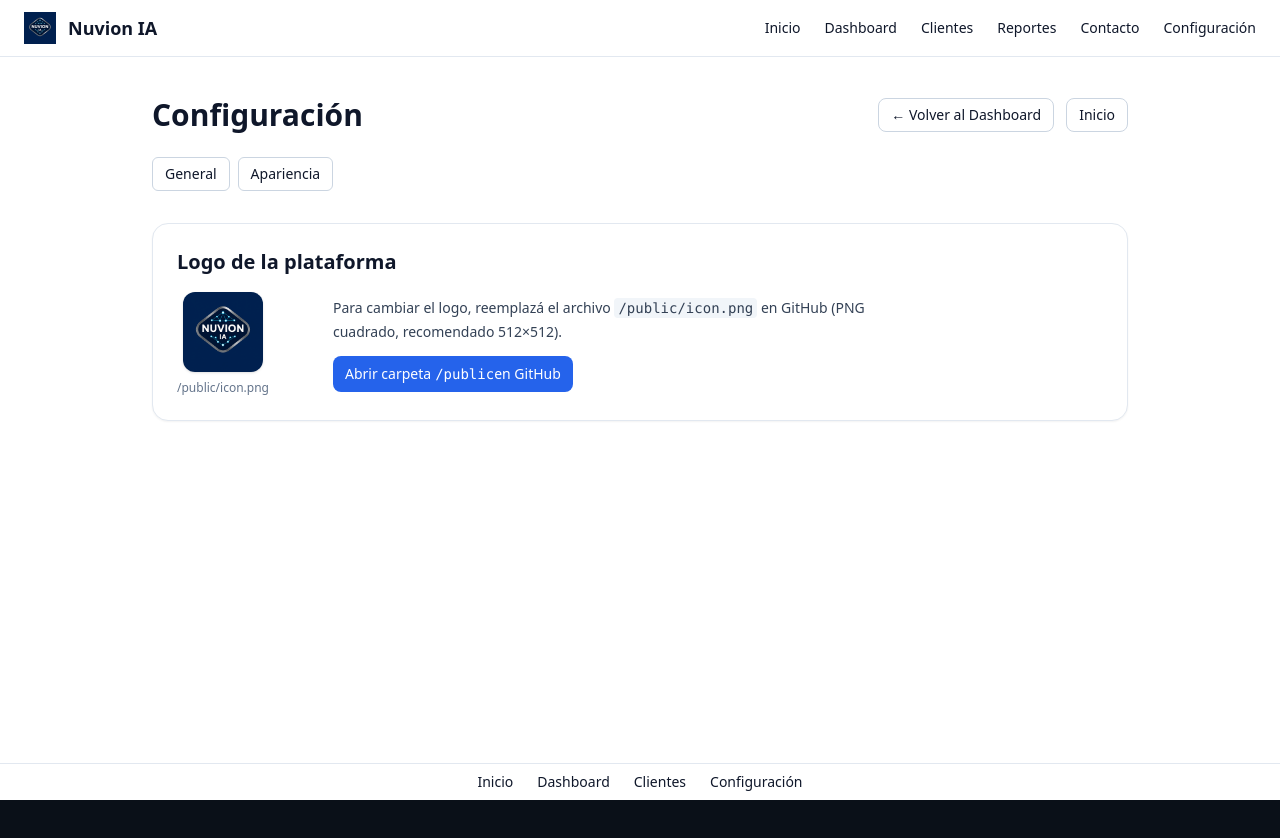
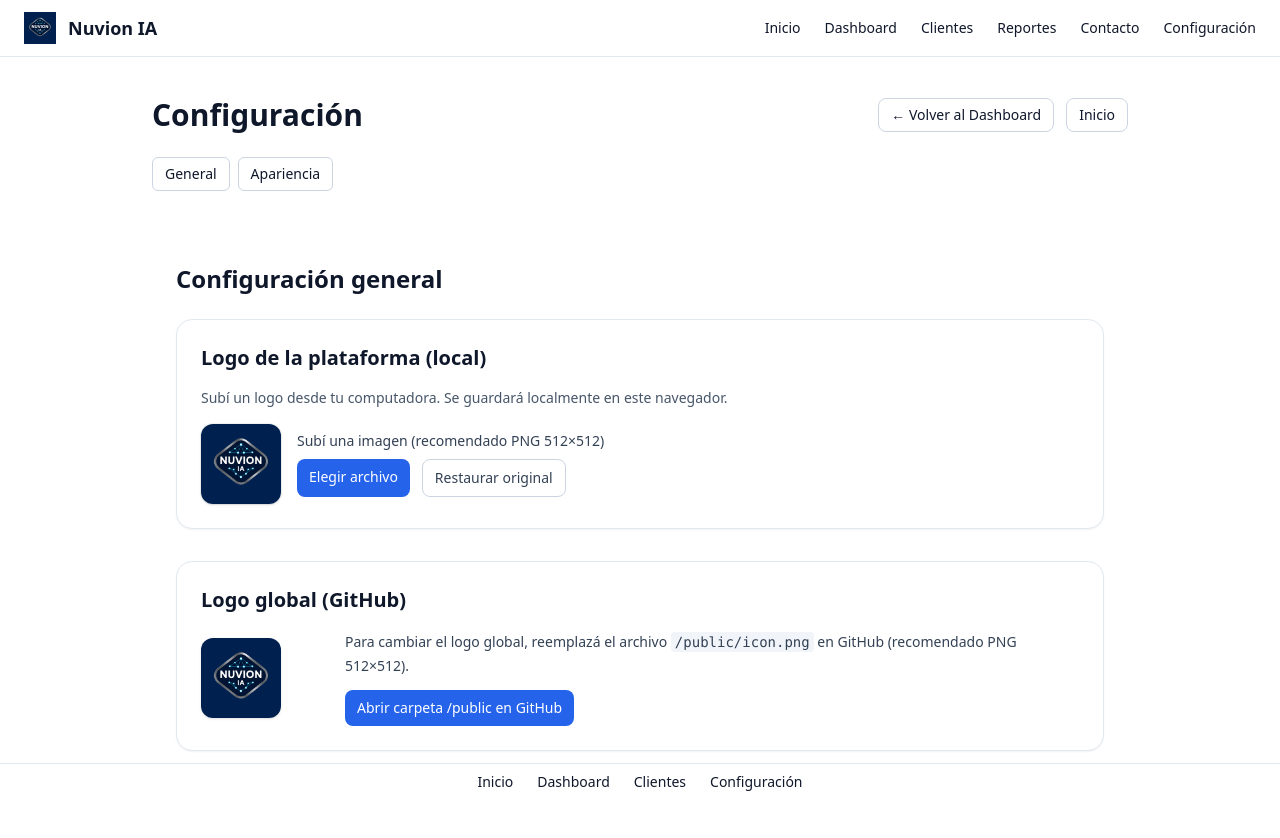
Before and after one commit to ianuvion/nuvion-ia, a Next.js app: page /configuracion in a window 1280 px wide. Shown: the top 838 px of the page. Before the commit the page ends 800 px from the top, so only its background shows below. Built offline with nearby package versions, Linux system fonts and the light colour scheme.

Commit message:
Update page.tsx

```diff
--- a/app/configuracion/page.tsx
+++ b/app/configuracion/page.tsx
@@ -1,38 +1,41 @@
-// app/configuracion/page.tsx
-export default function ConfigGeneralPage() {
+import LogoPicker from '../components/LogoPicker';
+import LogoImage from '../components/LogoImage';
+
+export default function ConfiguracionPage() {
   return (
-    <div className="space-y-8">
+    <main className="mx-auto max-w-6xl px-6 py-10">
+      <h1 className="mb-6 text-2xl font-semibold">Configuración general</h1>
+
+      {/* Logo local */}
+      <section className="mb-8 rounded-2xl border border-slate-200 bg-white p-6 shadow-sm dark:border-slate-800 dark:bg-slate-950">
+        <h2 className="mb-4 text-xl font-semibold">Logo de la plataforma (local)</h2>
+        <p className="mb-4 text-sm text-slate-600 dark:text-slate-300">
+          Subí un logo desde tu computadora. Se guardará localmente en este navegador.
+        </p>
+        <LogoPicker />
+      </section>
+
+      {/* Logo global */}
       <section className="rounded-2xl border border-slate-200 bg-white p-6 shadow-sm dark:border-slate-800 dark:bg-slate-950">
-        <h2 className="mb-4 text-xl font-semibold">Logo de la plataforma</h2>
-
+        <h2 className="mb-4 text-xl font-semibold">Logo global (GitHub)</h2>
         <div className="flex items-center gap-16">
-          <div className="flex flex-col items-center">
-            <img
-              src="/icon.png"
-              alt="Logo actual"
-              className="h-20 w-20 rounded-xl shadow"
-            />
-            <p className="mt-2 text-xs text-slate-500">/public/icon.png</p>
-          </div>
-
-          <div className="max-w-xl text-sm leading-6 text-slate-700 dark:text-slate-300">
+          <LogoImage className="h-20 w-20 rounded-xl shadow" />
+          <div className="text-sm leading-6 text-slate-700 dark:text-slate-300">
             <p className="mb-3">
-              Para cambiar el logo, reemplazá el archivo{" "}
-              <code className="rounded bg-slate-100 px-1 py-0.5 text-slate-700 dark:bg-slate-900 dark:text-slate-200">
-                /public/icon.png
-              </code>{" "}
-              en GitHub (PNG cuadrado, recomendado 512×512).
+              Para cambiar el logo global, reemplazá el archivo{' '}
+              <code className="rounded bg-slate-100 px-1 py-0.5 dark:bg-slate-900">/public/icon.png</code>{' '}
+              en GitHub (recomendado PNG 512×512).
             </p>
             <a
               href="https://github.com/ianuvion/nuvion-ia/tree/main/public"
               target="_blank"
               className="inline-flex items-center rounded-lg bg-blue-600 px-3 py-2 text-sm font-medium text-white hover:bg-blue-700"
             >
-              Abrir carpeta <code className="ml-1">/public</code> en GitHub
+              Abrir carpeta /public en GitHub
             </a>
           </div>
         </div>
       </section>
-    </div>
+    </main>
   );
 }
```
